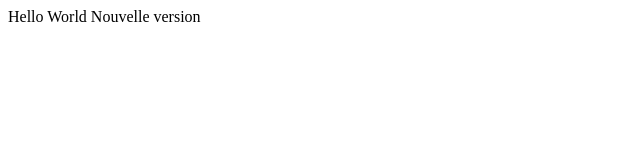
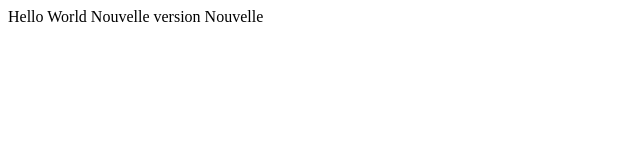
Before and after one commit to Herondil/HelloWorld, a plain HTML site: page index.html in a window 1280 px wide. Shown: the full height of the page, 0-640 px from the left. Drawn offline with Linux system fonts and the light colour scheme.

Commit message:
Nouvelle version

```diff
--- a/index.html
+++ b/index.html
@@ -1,6 +1,6 @@
 <html>
 	<head></head>
 	<body>
-		<p>Hello World Nouvelle version</p>
+		<p>Hello World Nouvelle version Nouvelle</p>
 	</body>
 </html>
```
